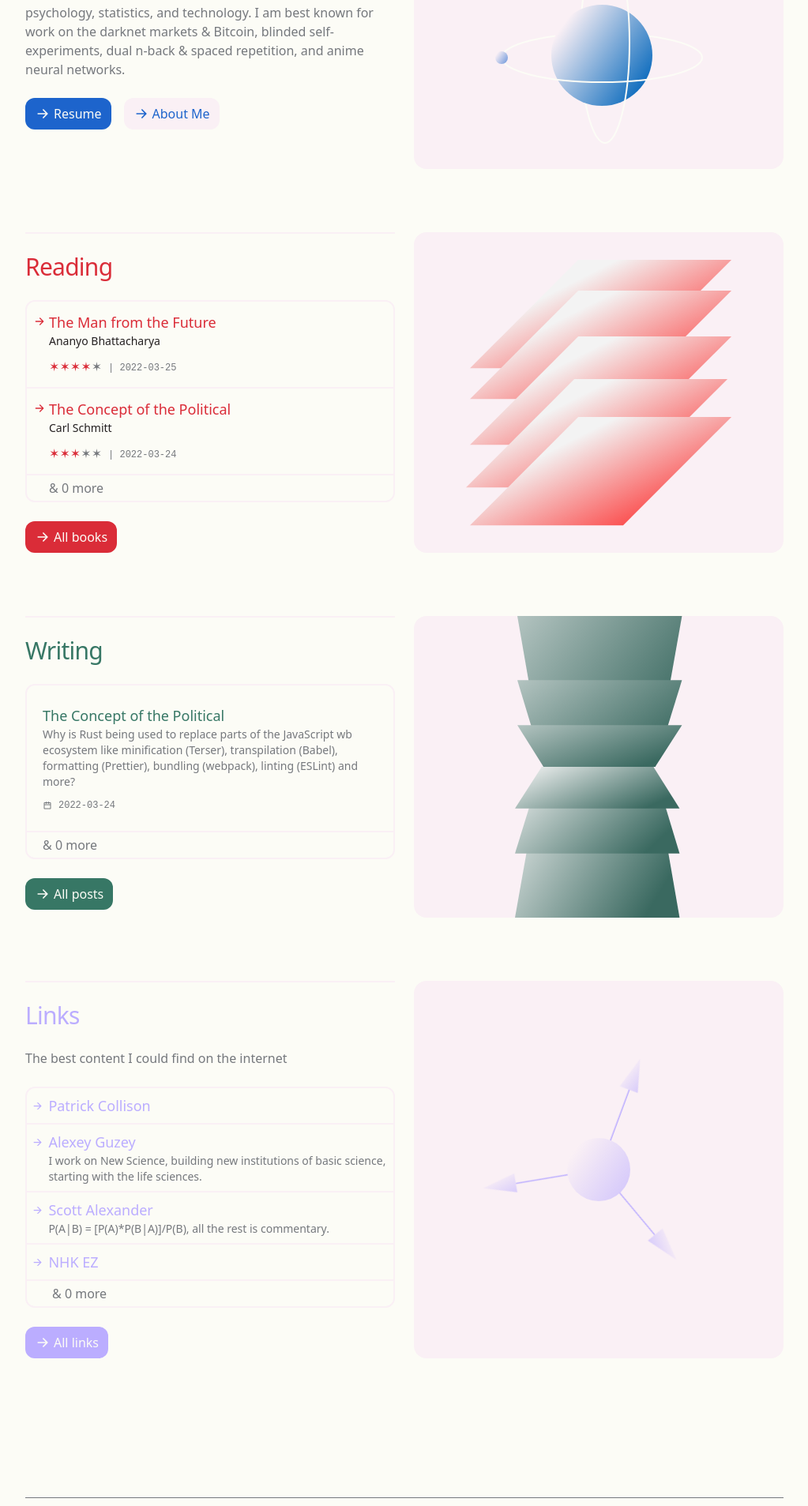
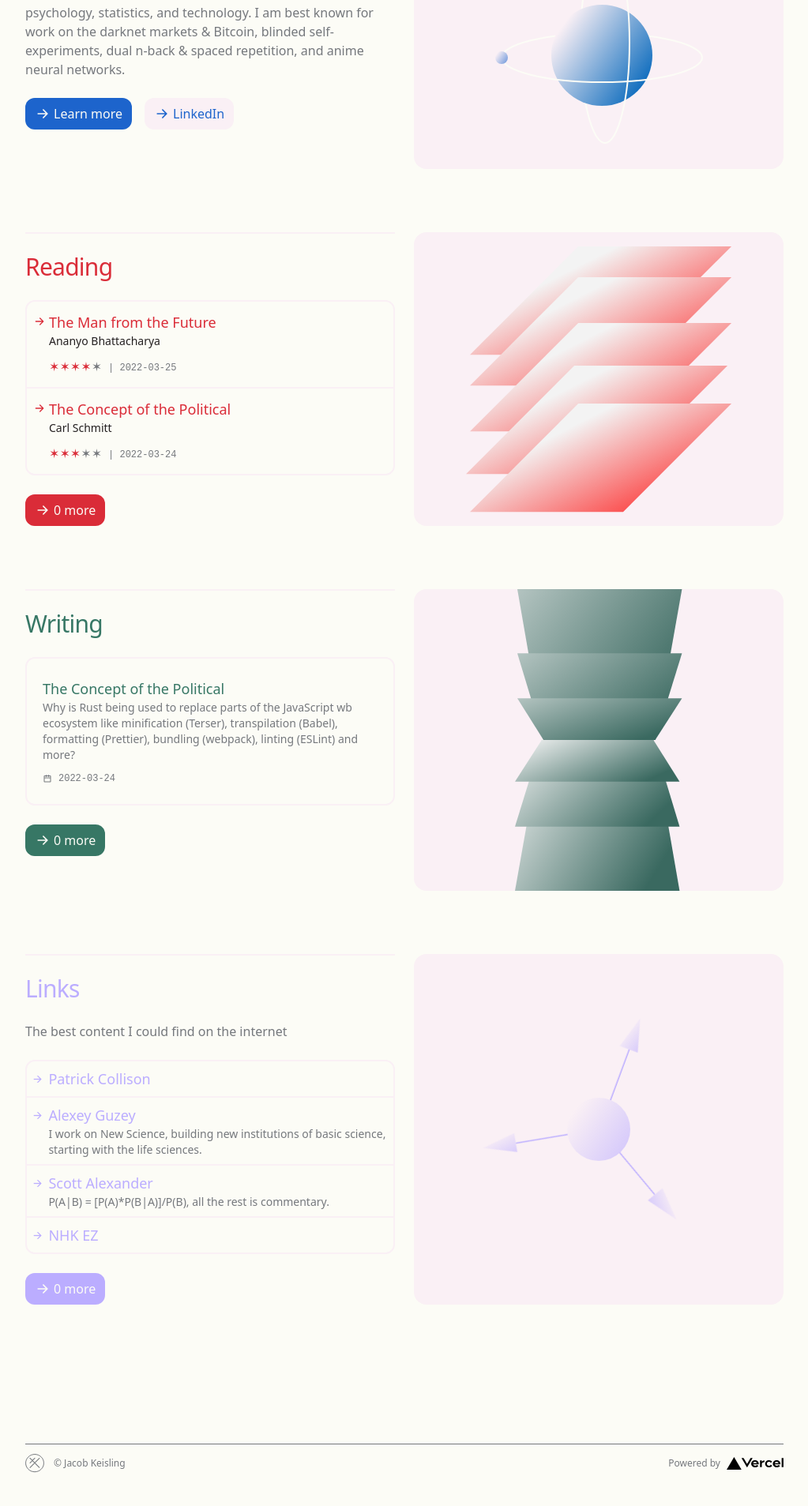
Before and after one commit to EndlessReform/keisling_v4, a Next.js app: page / in a window 1280 px wide. Shown: the part 330-2237 px from the top of the page at 79% size, without its empty margins (128-1151 px from the left). Built offline with nearby package versions, Linux system fonts and the light colour scheme.

Commit message:
Added rudimentary About page

```diff
--- a/components/container/container.tsx
+++ b/components/container/container.tsx
@@ -1,7 +1,7 @@
 const Container: React.FC = ({ children }) => (
-    <div className="w-full max-w-screen-lg px-4 pt-24 sm:px-8 lg:mx-auto">
-        {children}
-    </div>
+  <div className="w-full max-w-screen-lg px-4 pt-24 overflow-hidden sm:px-8 lg:mx-auto">
+    {children}
+  </div>
 )
 
 export default Container
--- a/components/footer/footer.tsx
+++ b/components/footer/footer.tsx
@@ -1,12 +1,12 @@
-import Image from "next/image"
-import Logo from "../../public/logos/logo.svg"
+import Image from 'next/image'
+import Logo from '../../public/logos/logo.svg'
 
-import Container from "../container/container"
+import Container from '../container/container'
 
 const Footer = () => {
   return (
     <Container>
-            <footer className="flex items-center pt-3 pb-8 text-xs border-t border-gray text-gray">
+      <footer className="flex items-center pt-3 pb-16 text-xs border-t border-gray text-gray">
         <div className="w-6 h-6 mr-3">
           <Logo className="w-auto h-auto" />
         </div>
--- a/components/layout/layout.tsx
+++ b/components/layout/layout.tsx
@@ -1,14 +1,14 @@
-import Header from "../header/header";
-import Footer from "../footer/footer";
+import Header from '../header/header'
+import Footer from '../footer/footer'
 
 const Layout: React.FC = ({ children }) => {
-    return(
-        <div className="min-h-screen mx-auto bg-bg">
-            <Header />
-            { children }
-            <Footer />
-        </div>
-    )
+  return (
+    <div className="min-h-screen mx-auto overflow-hidden bg-bg">
+      <Header />
+      {children}
+      <Footer />
+    </div>
+  )
 }
 
 export default Layout
--- a/pages/_app.tsx
+++ b/pages/_app.tsx
@@ -7,17 +7,44 @@ import MDLink from '../components/MDLink/MDLink'
 import { HTMLProps } from 'react'
 
 const components = {
-  h1: (props: any) => <h1 {...props} className="mb-4 text-4xl font-medium tracking-tight"/>,
-  h2: (props: any) => <h2 {...props} className="mt-6 mb-3 text-3xl font-medium tracking-tight"/>,
-  h3: (props: any) => <h3 {...props} className="mt-6 mb-3 text-2xl font-medium"/>,
-  p: (props: any) => <p {...props} className="mb-3 tracking-[-.0075em]"/>,
-  a: (props: any) => <MDLink {...props}/>,
-  ul: (props: HTMLProps<HTMLUListElement>) => <ul {...props} className="m-md-ul mx-3 marker:text-gray marker:font-bold marker:font-mono marker:content-['⟶'] marker:pr-2"/>,
-  ol: (props: HTMLProps<HTMLOListElement>) => <ol {...props} className="list-[decimal-leading-zero] list-inside ml-[-6px] marker:text-gray" />,
+  h1: (props: HTMLProps<HTMLHeadingElement>) => (
+    <h1 {...props} className="mb-4 text-4xl font-medium tracking-tight" />
+  ),
+  h2: (props: HTMLProps<HTMLHeadingElement>) => (
+    <h2 {...props} className="mt-6 mb-3 text-3xl font-medium tracking-tight" />
+  ),
+  h3: (props: HTMLProps<HTMLHeadingElement>) => (
+    <h3 {...props} className="mt-6 mb-3 text-2xl font-medium" />
+  ),
+  p: (props: HTMLProps<HTMLParagraphElement>) => (
+    <p {...props} className="mb-3 tracking-[-.0075em]" />
+  ),
+  a: (props: HTMLProps<HTMLAnchorElement>) => <MDLink {...props} />,
+  ul: (props: HTMLProps<HTMLUListElement>) => (
+    <ul
+      {...props}
+      className="m-md-ul mx-4 marker:ml-2 marker:pr-2 marker:text-gray marker:content-['🡪']"
+    />
+  ),
+  ol: (props: HTMLProps<HTMLOListElement>) => (
+    <ol
+      {...props}
+      className="ml-[-6px] list-inside list-[decimal-leading-zero] marker:text-gray"
+    />
+  ),
   li: (props: HTMLProps<HTMLLIElement>) => <li {...props} className="pl-2" />,
-  strong: (props: any) => <strong {...props} className="font-medium"/>,
-  blockquote: (props: any) => <blockquote {...props} className="pt-3 pl-3 m-4 border border-l-4 border-gray"/>,
-  code: (props: any) => <code {...props} className="p-1 text-xs rounded bg-pink-light" />
+  strong: (props: HTMLProps<HTMLElement>) => (
+    <strong {...props} className="font-medium" />
+  ),
+  blockquote: (props: HTMLProps<HTMLElement>) => (
+    <blockquote
+      {...props}
+      className="pt-3 pl-3 m-4 border border-l-4 border-gray"
+    />
+  ),
+  code: (props: HTMLProps<HTMLElement>) => (
+    <code {...props} className="p-1 text-xs rounded bg-pink-light" />
+  ),
 }
 
 function MyApp({ Component, pageProps }: AppProps) {
--- a/pages/index.tsx
+++ b/pages/index.tsx
@@ -1,4 +1,4 @@
-import { HTMLProps, useEffect } from 'react'
+import { HTMLProps } from 'react'
 import { GetStaticProps, InferGetStaticPropsType } from 'next'
 import type { NextPage } from 'next'
 import Head from 'next/head'
@@ -12,7 +12,7 @@ import {
   ReviewMetadata,
   PostMetadata,
 } from '../lib/get_posts'
-import { get_links, LinkMetadata } from '../lib/get_links'
+import { get_links } from '../lib/get_links'
 import Container from '../components/container/container'
 import Layout from '../components/layout/layout'
 import ButtonLink from '../components/ButtonLink/button_link'
@@ -68,7 +68,7 @@ const ReviewContainer: React.FC<
       ? reviews.slice(0, 3).map((review: ReviewMetadata, idx: number) => (
           <div
             key={idx}
-            className="flex px-2 py-3 border-b-2 border-pink-light"
+            className="flex px-2 py-3 border-b-2 border-pink-light last-of-type:border-none"
           >
             <ArrowRight className="mt-[5px] mr-1 h-4 w-4 text-red" />
             <div>
@@ -89,9 +89,6 @@ const ReviewContainer: React.FC<
           </div>
         ))
       : null}
-    <p className="my-1 mx-7 text-gray">
-      &amp; {reviews ? Math.max(0, reviews.length - 3) : 0} more
-    </p>
   </div>
 )
 
@@ -104,7 +101,7 @@ const PostContainer: React.FC<
         ? posts.slice(0, 3).map((post: PostMetadata, idx: number) => (
             <div
               key={idx}
-              className="flex px-2 py-3 border-b-2 border-pink-light"
+              className="flex px-2 py-3 border-b-2 border-pink-light last-of-type:border-none"
             >
               <div className="m-3">
                 <h4 className="text-lg text-green hover:underline hover:underline-offset-4">
@@ -122,9 +119,6 @@ const PostContainer: React.FC<
             </div>
           ))
         : null}
-      <p className="mx-5 my-1 text-gray">
-        &amp; {posts ? Math.max(0, posts.length - 3) : 0} more
-      </p>
     </div>
   )
 }
@@ -137,7 +131,10 @@ const LinksContainer: React.FC<
     <div className="w-full mb-6 border-2 rounded-xl border-pink-light">
       {links
         ? links.map((link: any, idx: number) => (
-            <div key={idx} className="flex p-2 border-b-2 border-pink-light">
+            <div
+              key={idx}
+              className="flex p-2 border-b-2 border-pink-light last-of-type:border-none"
+            >
               <p className="mt-1 text-sm text-purple">🡪</p>
               <div className="ml-2">
                 <h4 className="text-lg text-purple hover:underline hover:underline-offset-4">
@@ -150,9 +147,6 @@ const LinksContainer: React.FC<
             </div>
           ))
         : null}
-      <p className="mx-8 my-1 text-gray">
-        &amp; {links ? Math.max(0, links.length - 4) : 0} more
-      </p>
     </div>
   )
 }
@@ -185,13 +179,13 @@ const Home: NextPage = (props: InferGetStaticPropsType<GetStaticProps>) => {
               </p>
               <div className="flex">
                 <ButtonLink
-                  to="/about/resume"
-                  display_name="Resume"
+                  to="/about"
+                  display_name="Learn more"
                   className="bg-blue text-bg"
                 />
                 <ButtonLink
-                  to="/about/me"
-                  display_name="About Me"
+                  to="https://www.linkedin.com/in/jacob-keisling-b474a7174/"
+                  display_name="LinkedIn"
                   className="bg-pink-light text-blue"
                 />
               </div>
@@ -209,7 +203,9 @@ const Home: NextPage = (props: InferGetStaticPropsType<GetStaticProps>) => {
               <div className="flex">
                 <ButtonLink
                   to="/reading"
-                  display_name="All books"
+                  display_name={`${
+                    props.reviews ? Math.max(0, props.reviews.length - 3) : 0
+                  } more`}
                   className="bg-red text-bg"
                 />
               </div>
@@ -227,7 +223,9 @@ const Home: NextPage = (props: InferGetStaticPropsType<GetStaticProps>) => {
               <div className="flex">
                 <ButtonLink
                   to="/writing"
-                  display_name="All posts"
+                  display_name={`${
+                    props.posts ? Math.max(0, props.posts.length - 3) : 0
+                  } more`}
                   className="bg-green text-bg"
                 />
               </div>
@@ -248,7 +246,14 @@ const Home: NextPage = (props: InferGetStaticPropsType<GetStaticProps>) => {
               <div className="flex">
                 <ButtonLink
                   to="/links"
-                  display_name="All links"
+                  display_name={`${
+                    props.links
+                      ? Math.max(
+                          0,
+                          Object.values(props.links).flat().length - 4
+                        )
+                      : 0
+                  } more`}
                   className="bg-purple text-bg"
                 />
               </div>
--- a/styles/globals.css
+++ b/styles/globals.css
@@ -3,10 +3,22 @@
 @tailwind utilities;
 
 @layer utilities {
+  html {
+    overflow-x: hidden;
+  }
   ul > li > .m-md-ul {
     margin-bottom: 0px;
   }
   .m-md-ul {
     margin-bottom: 0.75rem;
   }
+  .about-sec-cntr {
+    content: counter(section) '. ';
+  }
+  .about-subsec-cntr {
+    content: counter(section) '.' counter(subsection) '. ';
+  }
+  .about-list-cntr {
+    content: counter(section) '.' counter(subsection) '.' counter(list) '. ';
+  }
 }
```
Also changed, not shown: pages/about/index.tsx (added, +110 -0 lines), posts/about/me.mdx (added, +54 -0 lines), pages/about/resume.tsx (deleted), public/icons/github.svg (added), public/icons/mail.svg (added). Lines whose indentation alone changed are shown as unchanged.
